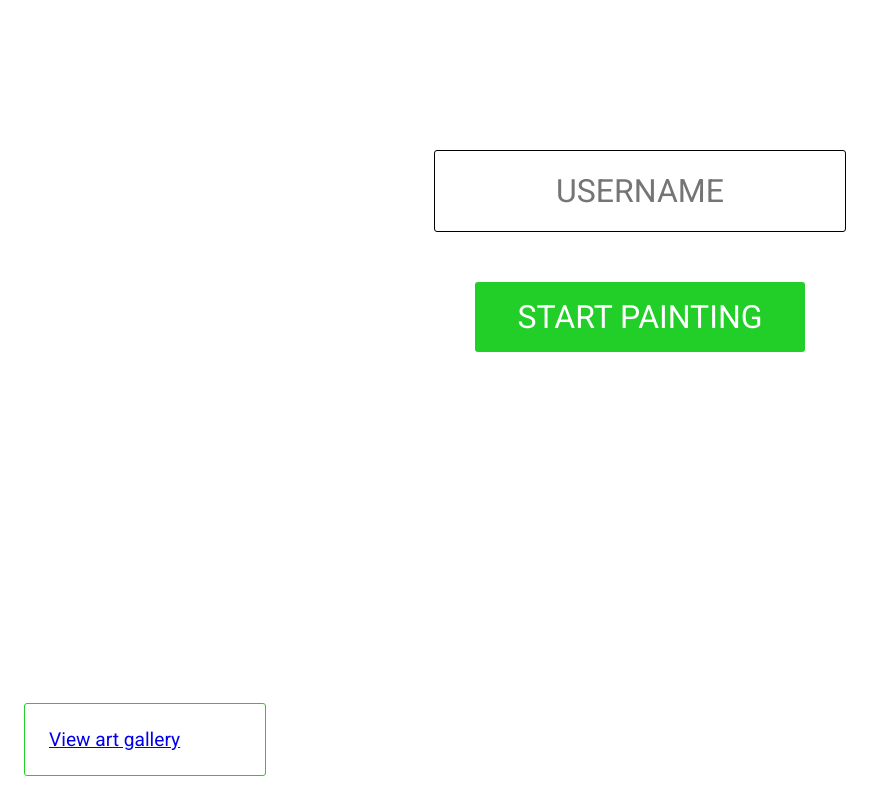
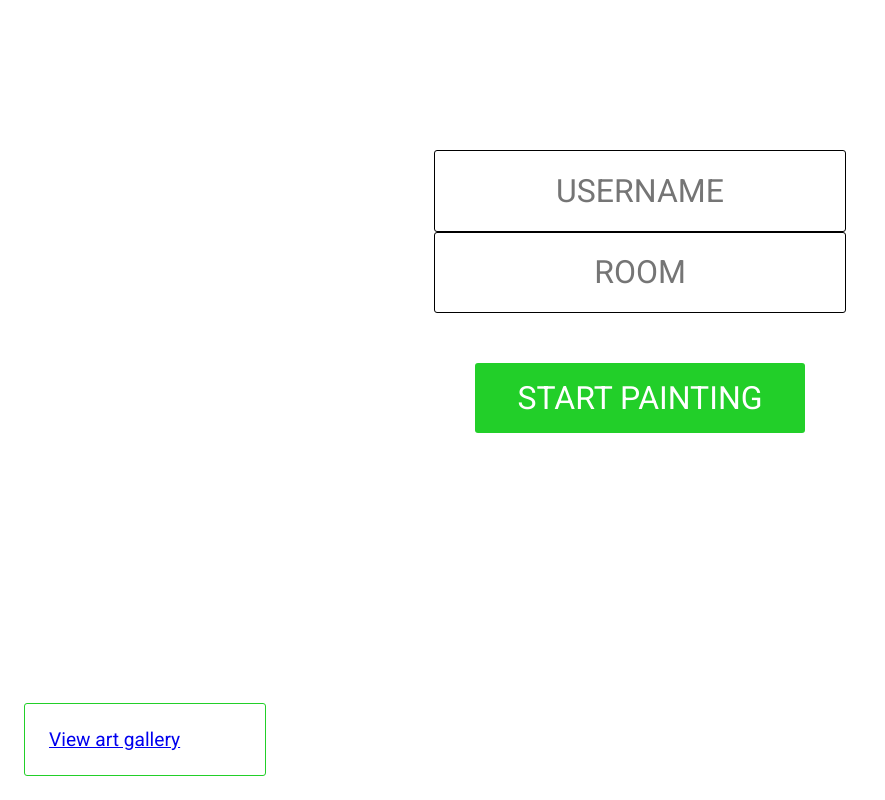
Before and after one commit to tovehydmark/gridpainter-frontend, a React (Create React App) app: page / in a window 1280 px wide. Shown: the whole page, without its empty margins (0-885 px from the left). Built offline with nearby package versions, Linux system fonts and the light colour scheme; no server answers.

Commit message:
socket works

```diff
--- a/src/App.js
+++ b/src/App.js
@@ -17,6 +17,7 @@ const socket = io.connect('https://grid-painter-backend.herokuapp.com');
 function App() {
   const [inGame, setInGame] = useState(false);
   const [username, setUsername] = useState('');
+  const [roomName, setRoomName] = useState('');
   const [color, setColor] = useState('');
   const [getImage, setGetImage] = useState(false);
   const [tilesFromTileJS, setTilesFromTileJS] = useState([]);
@@ -26,7 +27,8 @@ function App() {
   });
 
   socket.on('joinedRoom', (response) => {
-    if (response === 'avaliable') {
+    if (response === 'available') {
+      //Här ska det gå att logga in
       setInGame(true);
     } else if (response === 'getImage') {
       //when 4 players are ready
@@ -41,12 +43,17 @@ function App() {
 
   const handleSubmit = (e) => {
     e.preventDefault();
-
-    socket.emit('join-game', { username: username, room: 'room0' }, (error) => {
-      if (error) {
-        alert(error);
-      }
-    });
+    if (username) {
+      socket.emit(
+        'join-game',
+        { username: username, roomName: roomName },
+        (error) => {
+          if (error) {
+            alert(error);
+          }
+        }
+      );
+    }
   };
 
   function sendTilesToApp(tiles) {
@@ -83,6 +90,11 @@ function App() {
               placeholder="USERNAME"
               value={username}
               onChange={(e) => setUsername(e.target.value)}
+            />
+            <input
+              placeholder="ROOM"
+              value={roomName}
+              onChange={(e) => setRoomName(e.target.value)}
             />
             <button id="login-btn">START PAINTING</button>
           </form>
```
Also changed, not shown: 7 other files (tests, documents, lock files or other folders).
